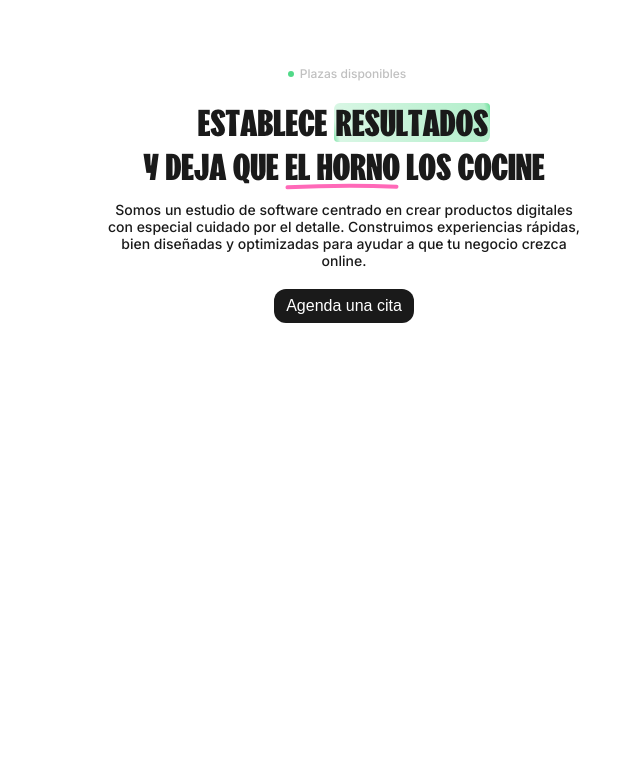
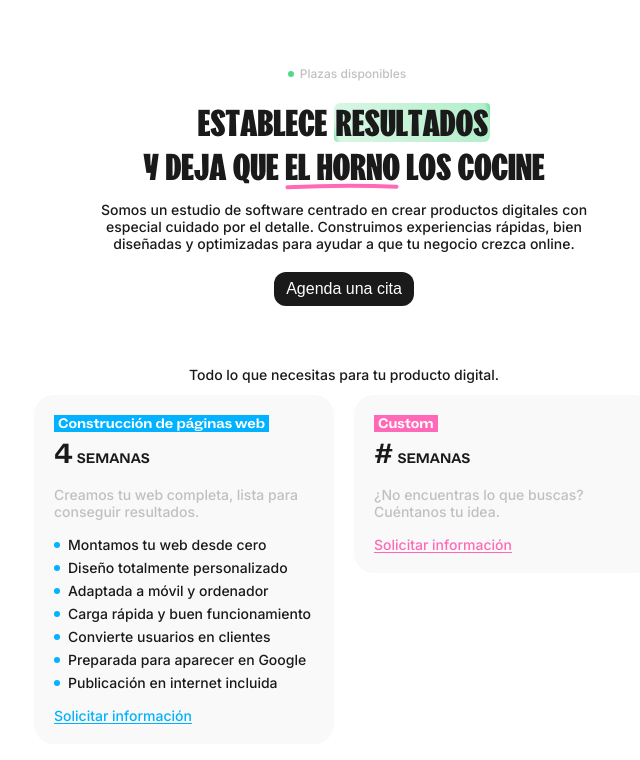
Before and after one commit to u6lqre/elhorno, a Next.js app: page / in a window 1280 px wide. Shown: the top 760 px of the page, without its empty margins (296-936 px from the left). Built offline with nearby package versions, Linux system fonts and the light colour scheme.

Commit message:
add plans section

```diff
--- a/src/app/page.module.css
+++ b/src/app/page.module.css
@@ -1,5 +1,9 @@
 .main {
-  max-width: 520px;
+  max-width: fit-content;
   width: 100%;
   padding: 64px 20px 40px;
+  display: flex;
+  flex-direction: column;
+  align-items: center;
+  gap: 60px;
 }
--- a/src/app/page.tsx
+++ b/src/app/page.tsx
@@ -1,10 +1,12 @@
 import Hero from "@/components/hero";
 import styles from "./page.module.css";
+import Plans from "@/components/plans";
 
 function Home() {
   return (
     <main className={styles.main}>
       <Hero />
+      <Plans />
     </main>
   );
 }
--- a/src/components/hero/hero.module.css
+++ b/src/components/hero/hero.module.css
@@ -1,4 +1,5 @@
 .hero {
+  width: 520px;
   text-align: center;
 }
 
--- /dev/null
+++ b/src/components/plans/Card.tsx
@@ -0,0 +1,49 @@
+import localFont from "next/font/local";
+import styles from "./plans.module.css";
+
+const socialFont = localFont({
+  src: "../../assets/fonts/ABCSocialExtended-Bold.otf",
+});
+
+export type CardConfig = {
+  label: string;
+  timeline: string;
+  description: string;
+  options?: string[];
+  color: string;
+};
+
+function Card({ label, timeline, description, options, color }: CardConfig) {
+  const accent = `var(--${color})`;
+
+  return (
+    <div
+      className={styles.card}
+      style={{ "--accent": accent } as React.CSSProperties}
+    >
+      <div className={socialFont.className}>
+        <p className={styles.label}>{label}</p>
+        <div className={styles.timeline}>
+          <span>{timeline}</span>
+          <span>SEMANAS</span>
+        </div>
+      </div>
+      <p className={styles.description}>{description}</p>
+      {options && (
+        <ul className={styles.list}>
+          {options.map((item, index) => (
+            <li className={styles.list_item} key={index}>
+              {item}
+            </li>
+          ))}
+        </ul>
+      )}
+
+      <a href="#" className={styles.cta}>
+        Solicitar información
+      </a>
+    </div>
+  );
+}
+
+export default Card;
--- /dev/null
+++ b/src/components/plans/index.tsx
@@ -0,0 +1,48 @@
+import Card, { CardConfig } from "./Card";
+import styles from "./plans.module.css";
+
+const cards: CardConfig[] = [
+  {
+    label: "Construcción de páginas web",
+    timeline: "4",
+    description: "Creamos tu web completa, lista para conseguir resultados.",
+    options: [
+      "Montamos tu web desde cero",
+      "Diseño totalmente personalizado",
+      "Adaptada a móvil y ordenador",
+      "Carga rápida y buen funcionamiento",
+      "Convierte usuarios en clientes",
+      "Preparada para aparecer en Google",
+      "Publicación en internet incluida",
+    ],
+    color: "blue",
+  },
+  {
+    label: "Custom",
+    timeline: "#",
+    description: "¿No encuentras lo que buscas? Cuéntanos tu idea.",
+    color: "pink",
+  },
+];
+
+function Plans() {
+  return (
+    <section className={styles.plans}>
+      <p>Todo lo que necesitas para tu producto digital.</p>
+      <div className={styles.cards_container}>
+        {cards.map((card, index) => (
+          <Card
+            key={index}
+            label={card.label}
+            timeline={card.timeline}
+            description={card.description}
+            options={card.options}
+            color={card.color}
+          />
+        ))}
+      </div>
+    </section>
+  );
+}
+
+export default Plans;
--- /dev/null
+++ b/src/components/plans/plans.module.css
@@ -0,0 +1,75 @@
+.plans {
+  width: 100%;
+  text-align: center;
+}
+
+.cards_container {
+  margin-top: 12px;
+  display: flex;
+  gap: 20px;
+  width: fit-content;
+  justify-content: center;
+}
+
+.card {
+  display: flex;
+  text-align: start;
+  flex-direction: column;
+  align-items: start;
+  gap: 16px;
+  width: 300px;
+  height: fit-content;
+  padding: 20px;
+  background-color: var(--gray-4);
+  border: var(--gray-3);
+  border-radius: 20px;
+}
+.label {
+  color: var(--white);
+  background-color: var(--accent);
+  padding: 0 4px;
+  margin-bottom: 4px;
+  width: fit-content;
+}
+.timeline span:first-of-type {
+  font-size: 28px;
+  margin-right: 4px;
+}
+.description {
+  color: var(--gray-1);
+}
+
+.list {
+  list-style: none;
+  display: flex;
+  flex-direction: column;
+  gap: 6px;
+}
+li::marker {
+  color: var(--accent);
+}
+
+.list_item {
+  position: relative;
+  padding-left: 14px;
+}
+.list_item::after {
+  content: "";
+  width: 6px;
+  height: 6px;
+  background-color: var(--accent);
+  position: absolute;
+  left: 0;
+  top: 5.5px;
+  border-radius: 100%;
+}
+
+.cta {
+  color: var(--accent);
+  text-underline-offset: 2px;
+  transition: all 0.2s ease;
+}
+
+.cta:hover {
+  opacity: 0.8;
+}
```
Also changed, not shown: src/assets/fonts/ABCSocialExtended-Bold.otf (added).
